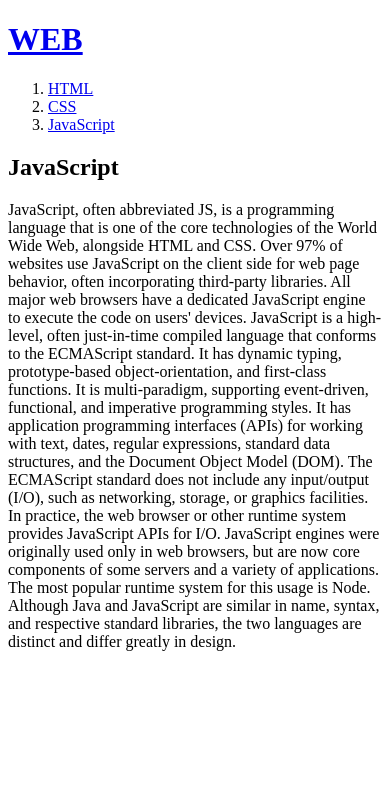
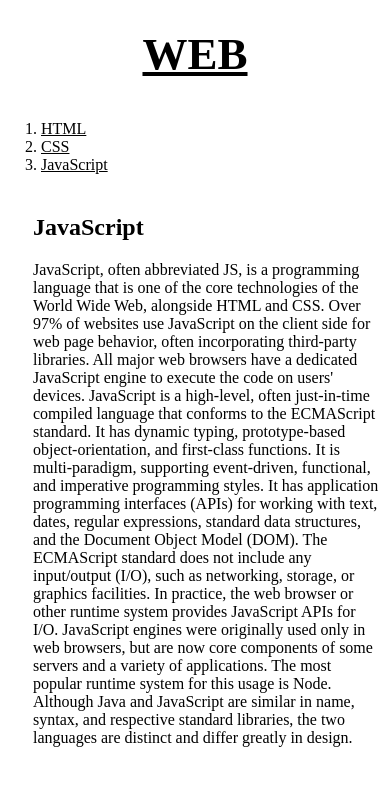
Before and after one commit to SeongJun5725/life_coding-web, a plain HTML site: page 3.html in a window 390 px wide. Drawn offline with Linux system fonts and the light colour scheme.

Commit message:
html&css finish

```diff
--- a/1.html
+++ b/1.html
@@ -1,17 +1,40 @@
 <!doctype html>
+<html>
 <head>
   <title>WEB1 - HTML</title>
   <meta charset="utf-8">
+  <link rel="stylesheet" href="style.css">
 </head>
 <body>
   <h1><a href="index.html">WEB</a></h1>
+  <div id="grid">
     <ol>
       <li><a href="1.html">HTML</a></li>
       <li><a href="2.html">CSS</a></li>
       <li><a href="3.html">JavaScript</a></li>
     </ol>
+
+    <!-- <h1><a href="index.html">WEB</a></h1>
+    <ol>
+      <li><a href="1.html" style="color:gray;">HTML</a></li>
+      <li><a href="2.html" style="color:red;text-decoration: underline;">CSS</a></li>
+      <li><a href="3.html">JavaScript</a></li>
+    </ol> -->
+
+    <!-- <h1><a href="index.html"><font color="red">WEB</font></a></h1>
+    <ol>
+      <li><a href="1.html"><font color="red">HTML</font></a></li>
+      <li><a href="2.html"><font color="red">CSS</font></a></li>
+      <li><a href="3.html"><font color="red">JavaScript</font></a></li>
+    </ol> -->
+    <div id="article">
       <h2>HTML</h2>
-  <p><a href="https://www.w3.org/TR/2011/WD-html5-20110405/">Hypertext Markup Language (HTML)</a> is the standard markup language for <strong>creating <u>web</u> pages</strong> and web applications. Web browsers receive HTML documents from a web server or from local storage and render them into multimedia web pages. HTML describes the structure of a web page semantically and originally included cues for the appearance of the document.</p>
+      <p>
+      a href="https://www.w3.org/TR/2011/WD-html5-20110405/">Hypertext Markup Language (HTML)</a> is the standard markup language for <strong>creating <u>web</u> pages</strong> and web applications. Web browsers receive HTML documents from a web server or from local storage and render them into multimedia web pages. HTML describes the structure of a web page semantically and originally included cues for the appearance of the document.</p>
       <img src="coding.jpg" width='100%'>
-  <p style media="margin-top:45px;">HTML elements are the building blocks of HTML pages. With HTML constructs, images and other objects, such as interactive forms, may be embedded into the rendered page. It provides a means to create structured documents by denoting structural semantics for text such as headings, paragraphs, lists, links, quotes and other items. HTML elements are delineated by tags, written using angle brackets.</p>
+      <p style media="margin-top:45px;">HTML elements are the building blocks of HTML pages. With HTML constructs, images and other objects, such as interactive forms, may be embedded into the rendered page. It provides a means to create structured documents by denoting structural semantics for text such as headings, paragraphs, lists, links, quotes and other items. HTML elements are delineated by tags, written using angle brackets.
+      </p>
+    </div>
+  </div>
 </body>
+</html>
--- a/3.html
+++ b/3.html
@@ -1,19 +1,28 @@
 <!doctype html>
+<html>
 <head>
   <title>WEB1 - JavaScript</title>
   <meta charset="utf-8">
+  <link rel="stylesheet" href="style.css">
 </head>
 <body>
   <h1><a href="index.html">WEB</a></h1>
+  <div id="grid">
     <ol>
       <li><a href="1.html">HTML</a></li>
       <li><a href="2.html">CSS</a></li>
       <li><a href="3.html">JavaScript</a></li>
     </ol>
+    <div id="article">
       <h2>JavaScript</h2>
-  <p>JavaScript, often abbreviated JS, is a programming language that is one of the core technologies of the World Wide Web, alongside HTML and CSS. Over 97% of websites use JavaScript on the client side for web page behavior, often incorporating third-party libraries. All major web browsers have a dedicated JavaScript engine to execute the code on users' devices.
+      <p>
+      JavaScript, often abbreviated JS, is a programming language that is one of the core technologies of the World Wide Web, alongside HTML and CSS. Over 97% of websites use JavaScript on the client side for web page behavior, often incorporating third-party libraries. All major web browsers have a dedicated JavaScript engine to execute the code on users' devices.
       JavaScript is a high-level, often just-in-time compiled language that conforms to the ECMAScript standard. It has dynamic typing, prototype-based object-orientation, and first-class functions. It is multi-paradigm, supporting event-driven, functional, and imperative programming styles. It has application programming interfaces (APIs) for working with text, dates, regular expressions, standard data structures, and the Document Object Model (DOM).
       The ECMAScript standard does not include any input/output (I/O), such as networking, storage, or graphics facilities. In practice, the web browser or other runtime system provides JavaScript APIs for I/O.
       JavaScript engines were originally used only in web browsers, but are now core components of some servers and a variety of applications. The most popular runtime system for this usage is Node.
-  Although Java and JavaScript are similar in name, syntax, and respective standard libraries, the two languages are distinct and differ greatly in design.</p>
+      Although Java and JavaScript are similar in name, syntax, and respective standard libraries, the two languages are distinct and differ greatly in design.
+      </p>
+    </div>
+  </div>
 </body>
+</html>
--- /dev/null
+++ b/style.css
@@ -0,0 +1,42 @@
+<style>
+    body{
+      margin:0;
+    }
+    a {
+      color:black;
+    }
+    h1 {
+      font-size:45px;
+      text-align: center;
+      border-bottom:1px solid gray;
+      margin:0;
+      padding:20px;
+    }
+    ol{
+      border-right:1px solid gray;
+      width:100px;
+      margin:0;
+      padding:20px;
+    }
+    #grid{
+      display: grid;
+      grid-template-columns: 150px 1fr;
+    }
+    #grid ol{
+      padding-left:33px;
+    }
+    #grid #article{
+      padding-left:25px;
+    }
+    @media(max-width:800px){
+      #grid{
+        display: block;
+      }
+      ol{
+        border-right:none;
+      }
+      h1 {
+        border-bottom:none;
+      }
+    }
+  </style>
```
Also changed, not shown: 2.html (+11 -2 lines), box.html (added, +26 -0 lines), grid.html (added, +23 -0 lines), index.html (+3 -0 lines), mediaquery.html (added, +23 -0 lines). Lines whose indentation alone changed are shown as unchanged.
